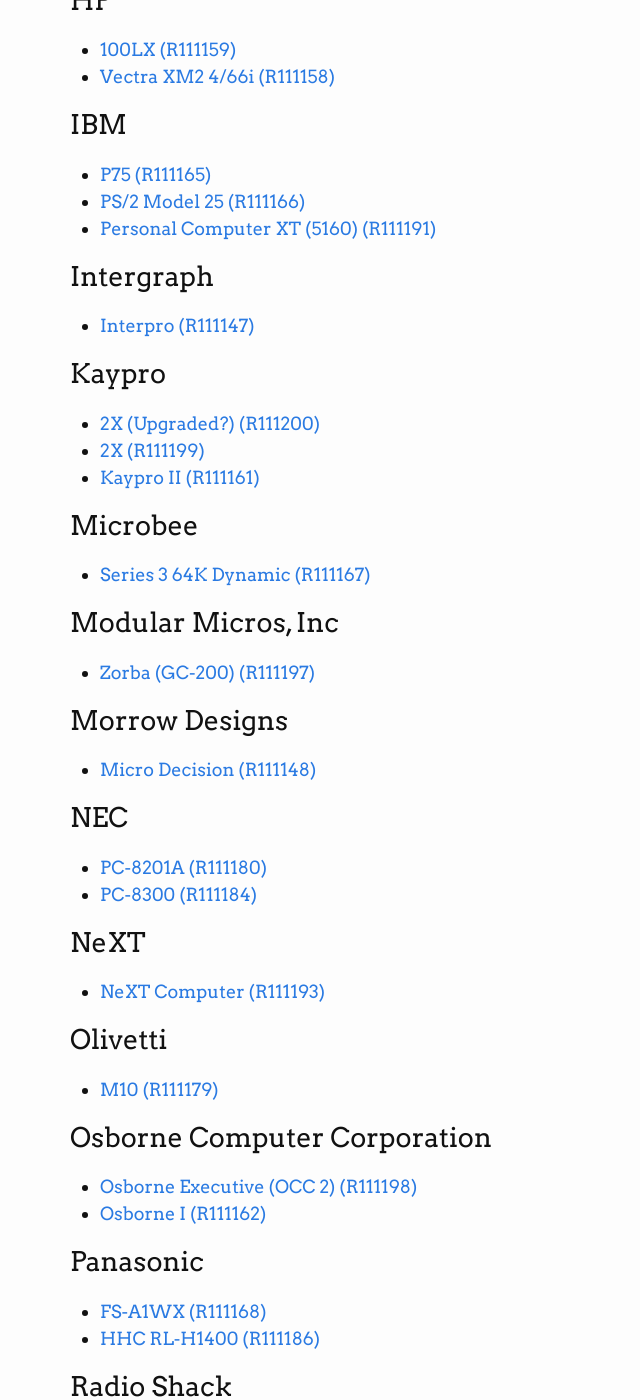
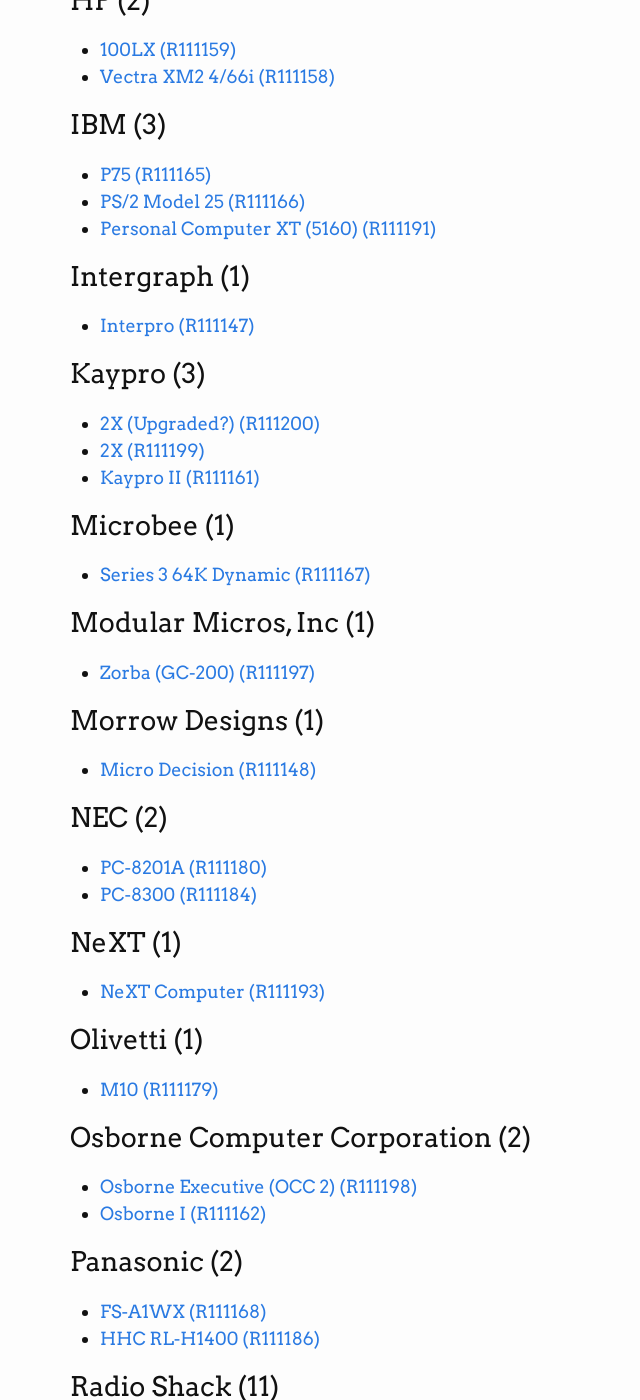
Before and after one commit to riney/blarg, a Jekyll site: the page built from _retro_collection/index.html, in a window 1280 px wide and 1400 px high, scrolled down 2312 px. Shown: the whole window, without its empty margins (0-640 px from the left). Built offline with Jekyll 4.4.1, drawn with Linux system fonts in a browser that asks for light colours; nearby versions of some CDN libraries; some web fonts are replaced; some of the changed text lies outside the part shown.

Commit message:
Added manufacturer counts, fixed by_accession page

```diff
--- a/_retro_collection/by_number.html
+++ b/_retro_collection/by_number.html
@@ -7,8 +7,7 @@
 {% assign all_accessions = site.retro_collection | map: "accession" | compact | sort %}
 
 <h1>Collection by accession number</h1>
-<p>{{ site.retro_collection | size | minus: 1 }} machines in collection. Last accession number: {{ all_accessions | last }}</p>
-<p><a class="page-link" href="{{ site.baseurl }}/retro_collection">View by manufacturer</a></p>
+<p>{{ site.retro_collection | size | minus: 1 }} machines in collection. Last accession number: {{ all_accessions | last }} (<a class="page-link" href="{{ site.baseurl }}/retro_collection">View by manufacturer</a>)</p>
 
 <ul>
     {% for system in all_systems %}
--- a/_retro_collection/index.html
+++ b/_retro_collection/index.html
@@ -20,9 +20,12 @@
 
     {% if category_name.size == 0 %}
         {% assign category_name = "Unassigned" %}
+        {% assign category_count = system_category.items | size | minus: 2 %}
+    {% else %}
+        {% assign category_count = system_category.items | size %}
     {% endif %}
 
-    <h2>{{category_name}}</h2>
+    <h2>{{category_name}} ({{ category_count }})</h2>
     <ul>
         {% for system in system_category.items %}
             {% unless system.name contains ".html" %}
```
Also changed, not shown: other parts of _retro_collection/by_number.html (+1 -1 lines).
